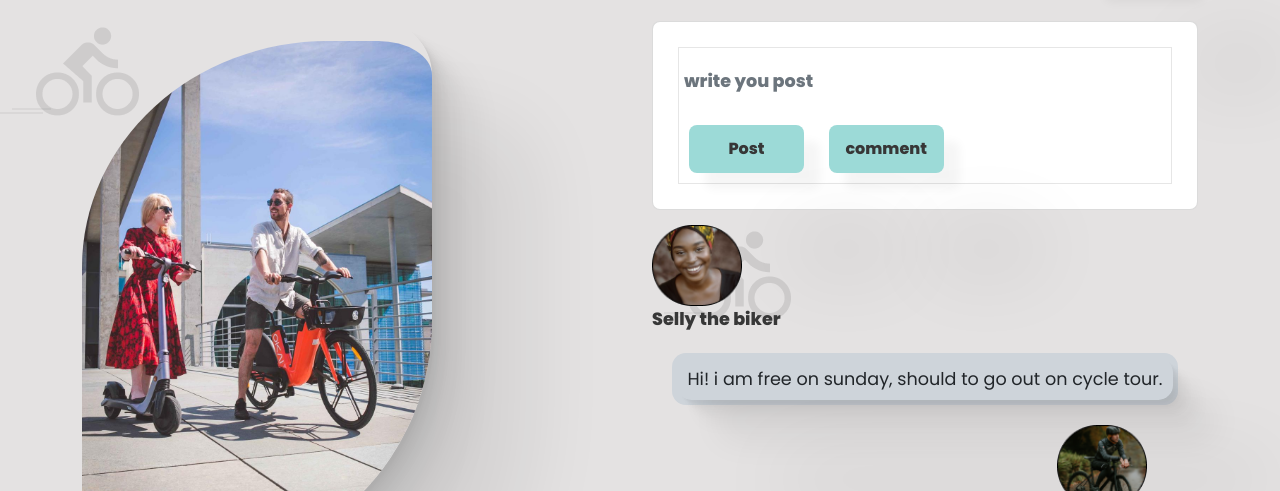
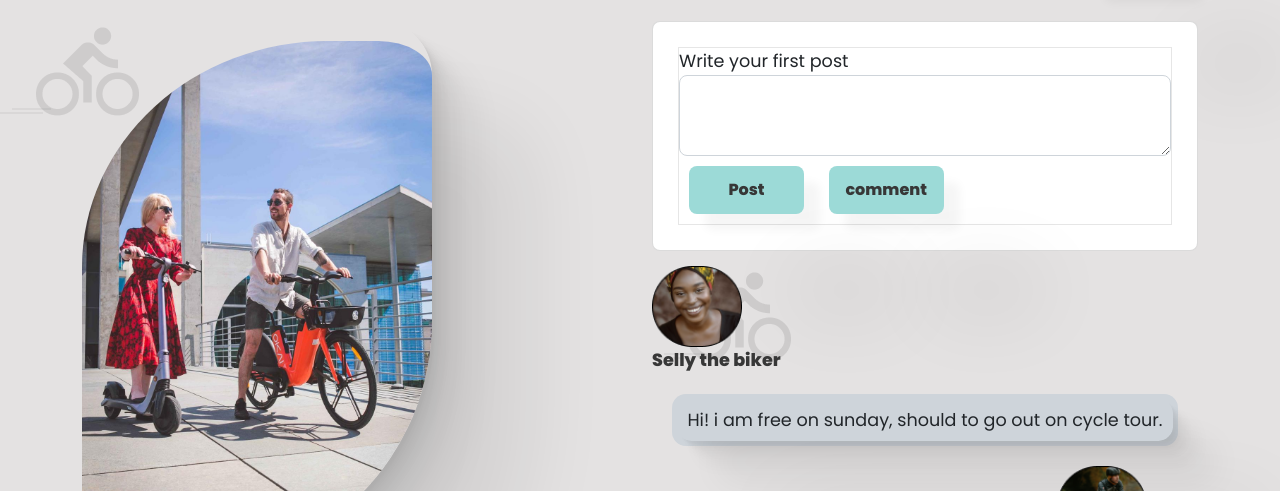
Before and after one commit to RohitAmdahl/social_media_website, a website: page index.html in a window 1280 px wide. Shown: the part 81-572 px from the top of the page. Drawn offline with nearby package versions, Linux system fonts and the light colour scheme.

Commit message:
update form

```diff
--- a/index.html
+++ b/index.html
@@ -91,13 +91,14 @@
             <div class="col-12 col-lg-6 col-md-6 col-sm-12">
               <div class="form card">
                 <form class="post" method="/">
-                  <input
+                  <label for="textpost">Write your first post</label>
+                  <textarea
+                    name="text"
+                    id="text"
+                    cols="30"
+                    rows="3"
                     class="form-control"
-                    type="text"
-                    placeholder="write you post"
-                    id="PasswordInput"
-                    required
-                  />
+                  ></textarea>
                   <button class="cta_btn" type="submit">Post</button>
                   <button class="cta_btn" type="submit">comment</button>
                 </form>
```
